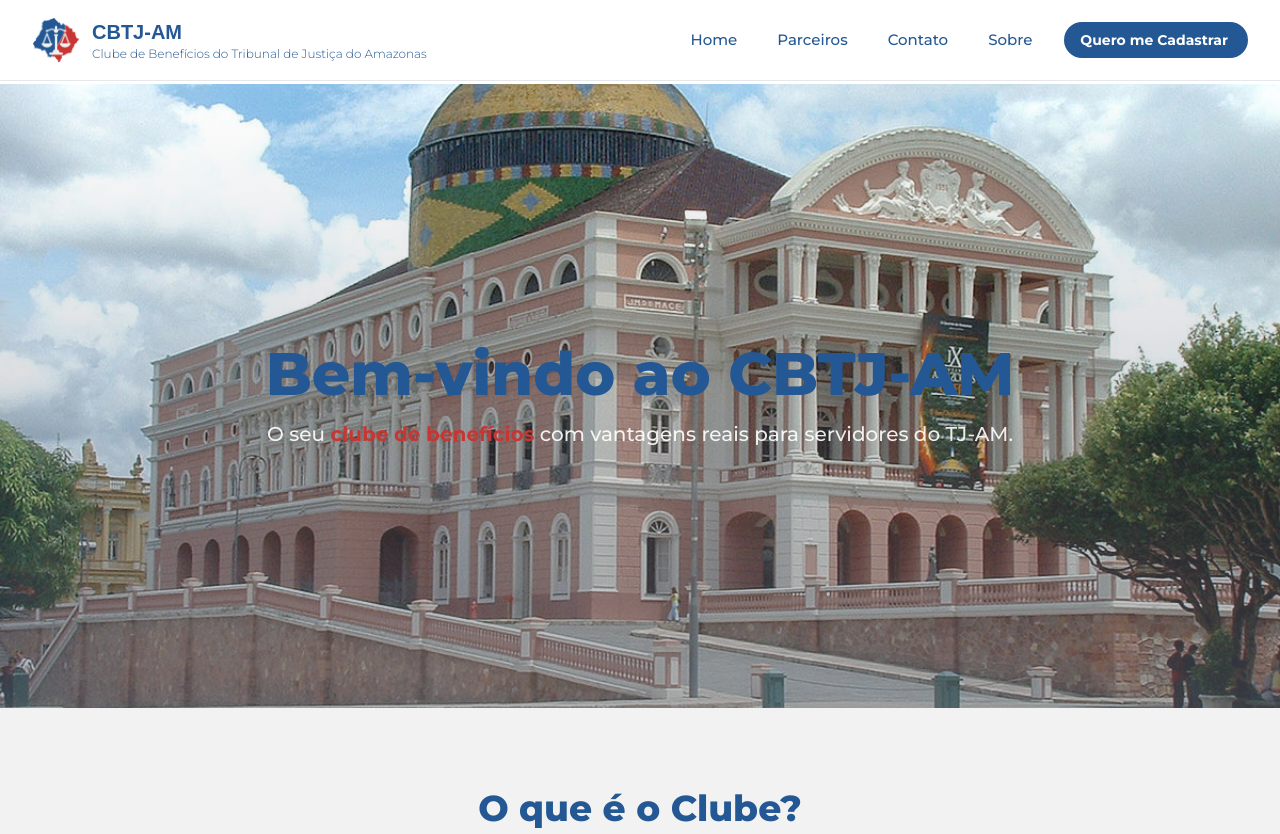
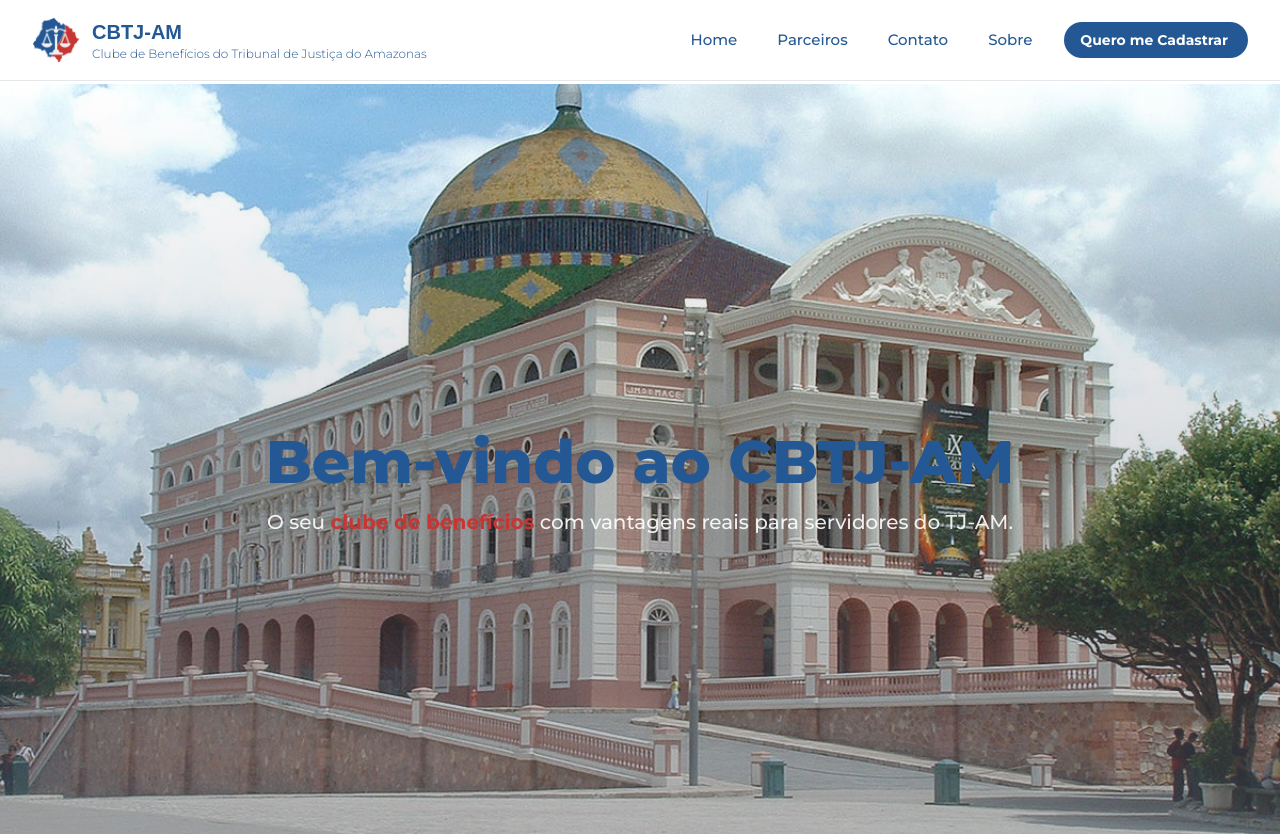
Before and after one commit to wbasilico/cbtj-am-site, a Next.js app: page / in a window 1280 px wide. Shown: the top 834 px of the page. Built offline with nearby package versions, Linux system fonts and the light colour scheme.

Commit message:
Update index.tsx

```diff
--- a/pages/index.tsx
+++ b/pages/index.tsx
@@ -183,7 +183,7 @@ export default function Home() {
 
       <div className="fixed-header-offset" id="home">
         {/* HERO */}
-        <section className="relative h-[78vh] min-h-[520px] w-full bg-black">
+        <section className="relative min-h-screen w-full bg-black flex items-center justify-center" id="hero">
           <div
             className="absolute inset-0 bg-center bg-cover"
             style={{ backgroundImage: "url('/hero/hero.jpg')" }}
```
